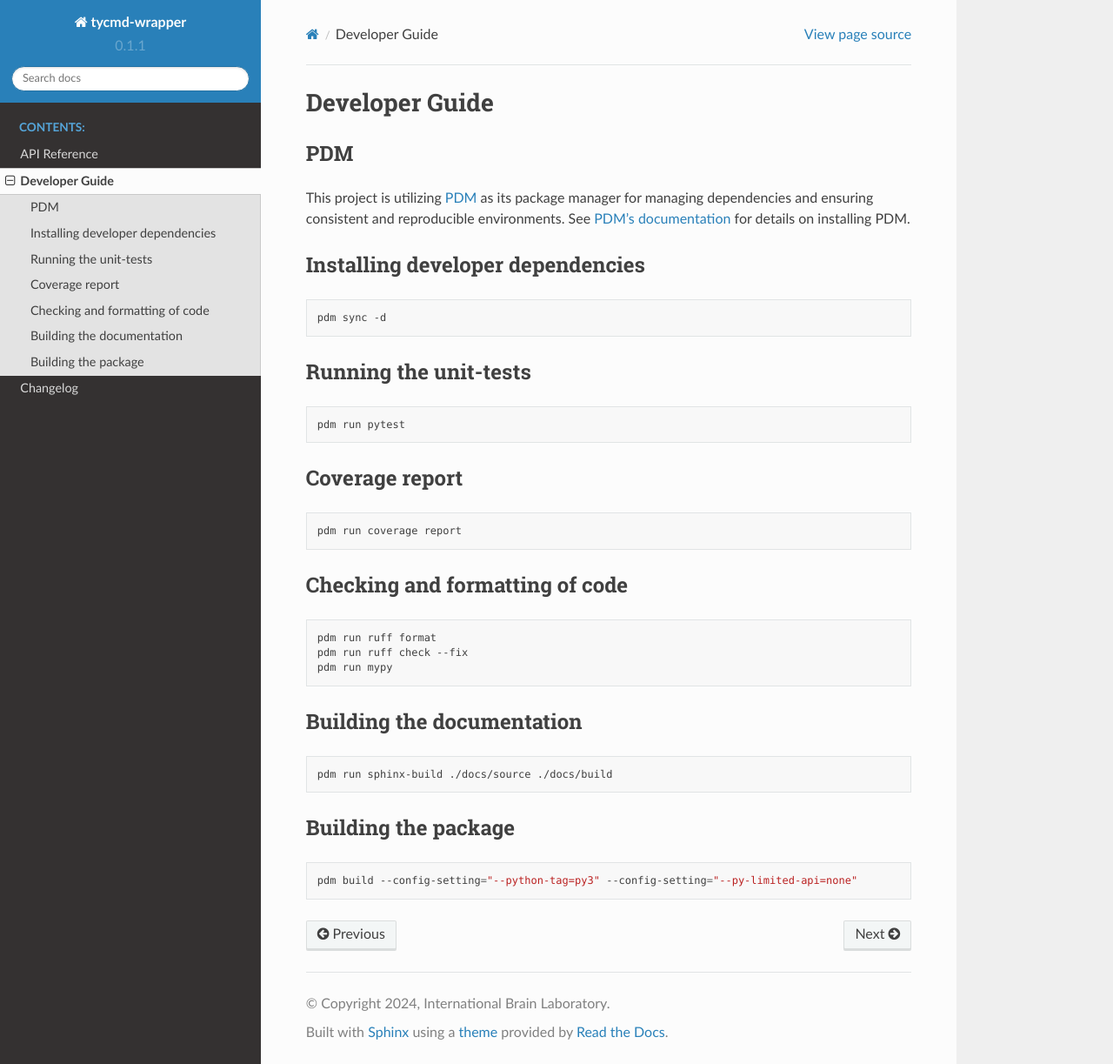
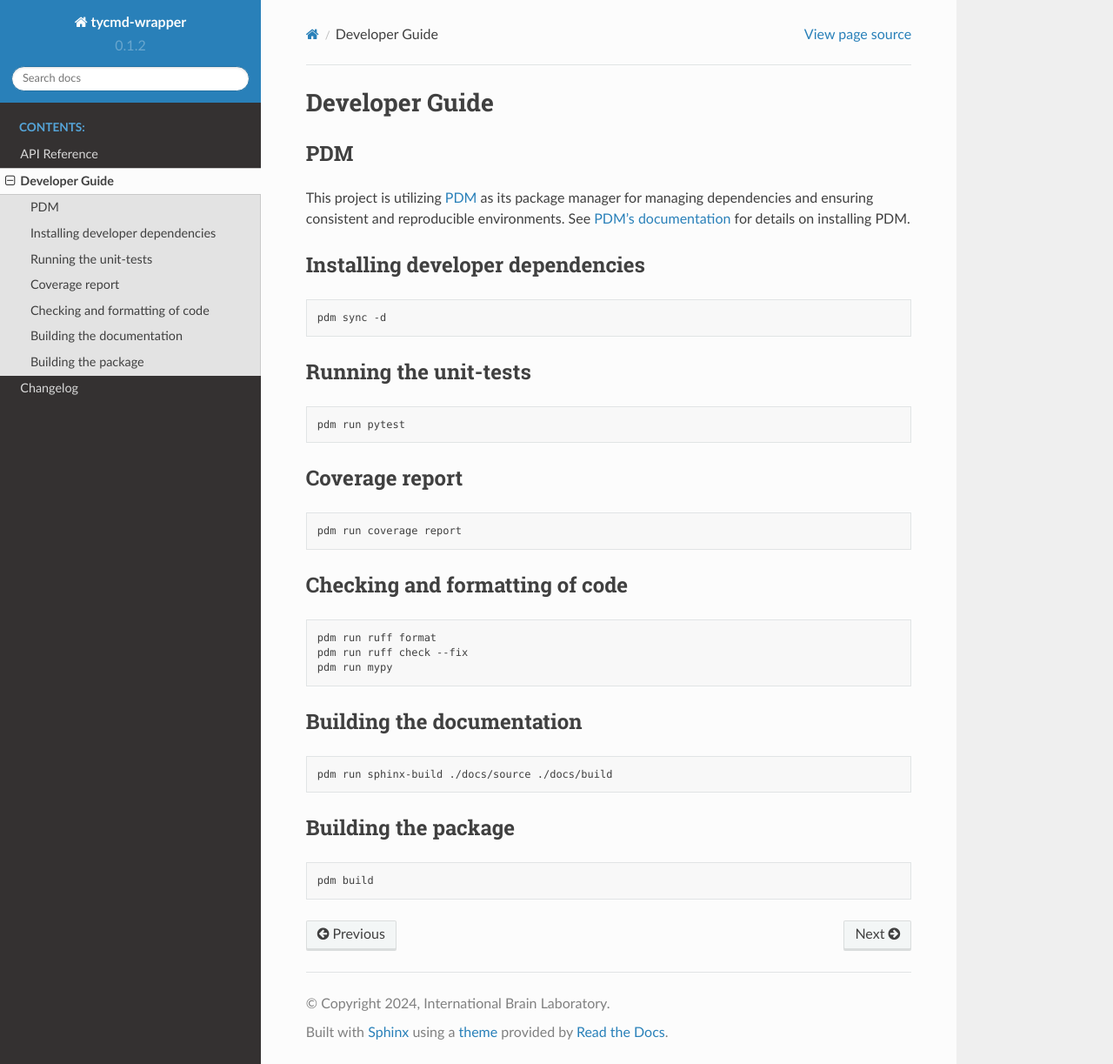
Before and after one commit to int-brain-lab/tycmd-wrapper, a Sphinx documentation site: the page built from docs/source/dev_guide.rst, in a window 1280 px wide and 1223 px high. Shown: the whole window at 87% size. Built offline with Sphinx 7.4.7 and the Read the Docs theme 2.0.0, drawn with Linux system fonts in a browser that asks for light colours.

Commit message:
update documentation

```diff
--- a/docs/source/dev_guide.rst
+++ b/docs/source/dev_guide.rst
@@ -55,4 +55,4 @@ Building the package
 
 .. code-block:: bash
 
-   pdm build --config-setting="--python-tag=py3" --config-setting="--py-limited-api=none"
+   pdm build
--- a/tycmd.py
+++ b/tycmd.py
@@ -6,7 +6,7 @@ import json
 import re
 from logging import getLogger
 
-__version__ = "0.1.1"
+__version__ = "0.1.2"
 _TYCMD_VERSION = "0.9.9"
 
 log = getLogger(__name__)
```
Also changed, not shown: CHANGELOG.md (+4 -0 lines).
